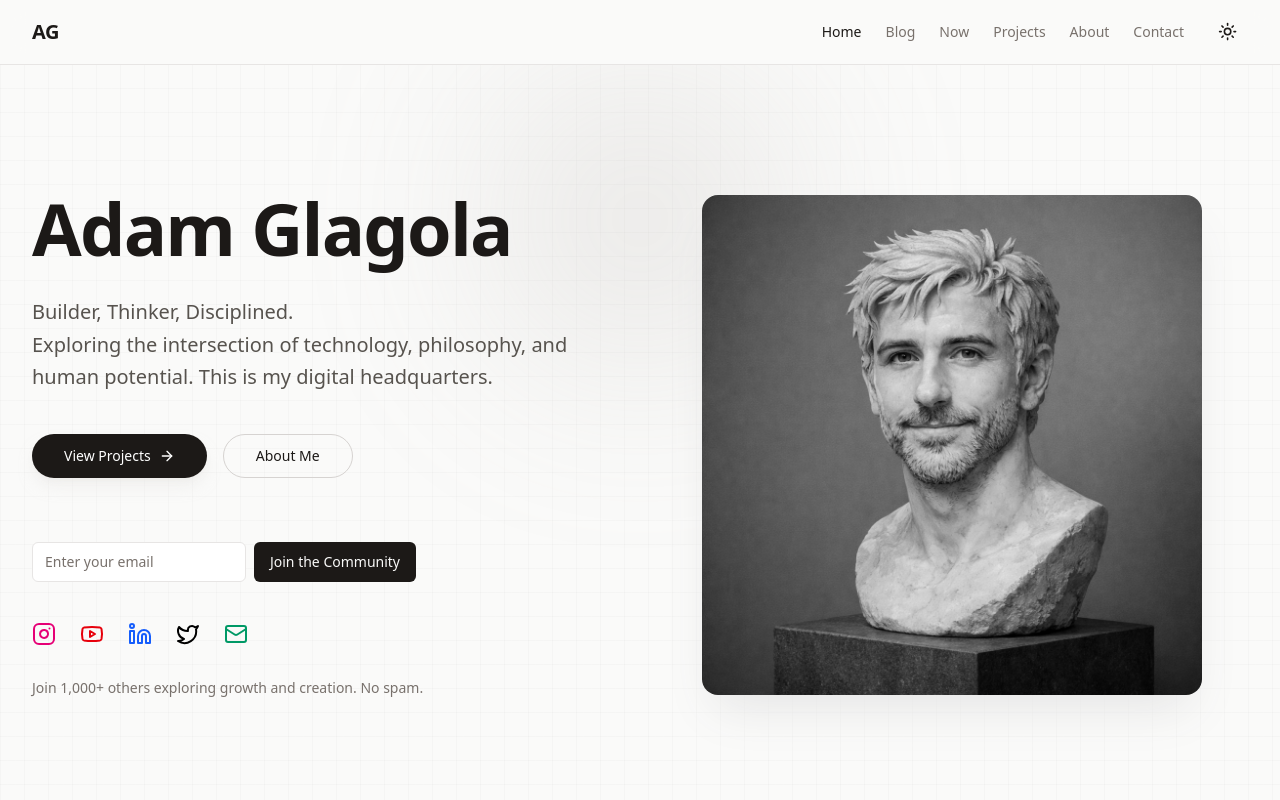
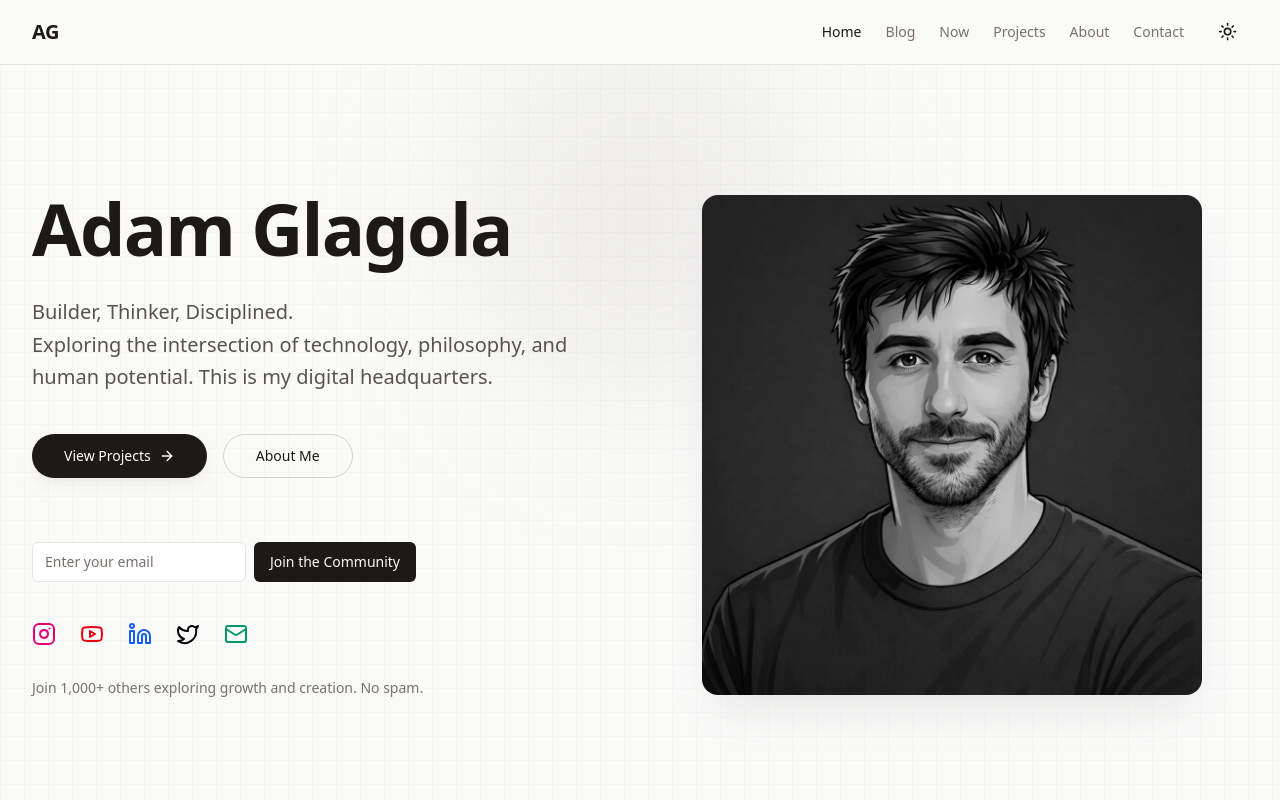
Before and after one commit to aglagola/personal-hub, a Next.js app: page / in a window 1280 px wide. Shown: the top 800 px of the page. Built offline with nearby package versions, Linux system fonts and the light colour scheme.

Commit message:
updated Hero Picture

```diff
--- a/next.config.ts
+++ b/next.config.ts
@@ -2,7 +2,7 @@ import type { NextConfig } from "next";
 
 const nextConfig: NextConfig = {
   /* config options here */
-  reactCompiler: true,
+  reactCompiler: false,
 };
 
 export default nextConfig;
--- a/src/app/page.tsx
+++ b/src/app/page.tsx
@@ -89,7 +89,7 @@ export default function Home() {
               {/* Hero Image */}
               <div className="relative mx-auto aspect-square w-full max-w-[400px] lg:max-w-[500px] overflow-hidden rounded-2xl shadow-2xl shadow-stone-200 dark:shadow-none grayscale hover:grayscale-0 transition-all duration-700">
                 <Image
-                  src="/hero-profile.jpg"
+                  src="/adam-hero.jpg"
                   alt="Adam Glagola - Builder & Thinker"
                   fill
                   className="object-cover"
--- a/src/components/ui/card.tsx
+++ b/src/components/ui/card.tsx
@@ -1,3 +1,4 @@
+import * as React from "react"
 import { cn } from "@/lib/utils"
 
 const Card = React.forwardRef<
@@ -74,6 +75,4 @@ const CardFooter = React.forwardRef<
 ))
 CardFooter.displayName = "CardFooter"
 
-import * as React from "react"
-
 export { Card, CardHeader, CardFooter, CardTitle, CardDescription, CardContent }
--- a/src/components/ui/container.tsx
+++ b/src/components/ui/container.tsx
@@ -1,3 +1,4 @@
+import * as React from "react"
 import { cn } from "@/lib/utils"
 
 interface ContainerProps extends React.HTMLAttributes<HTMLDivElement> {
```
Also changed, not shown: public/adam-hero.jpg (added).
